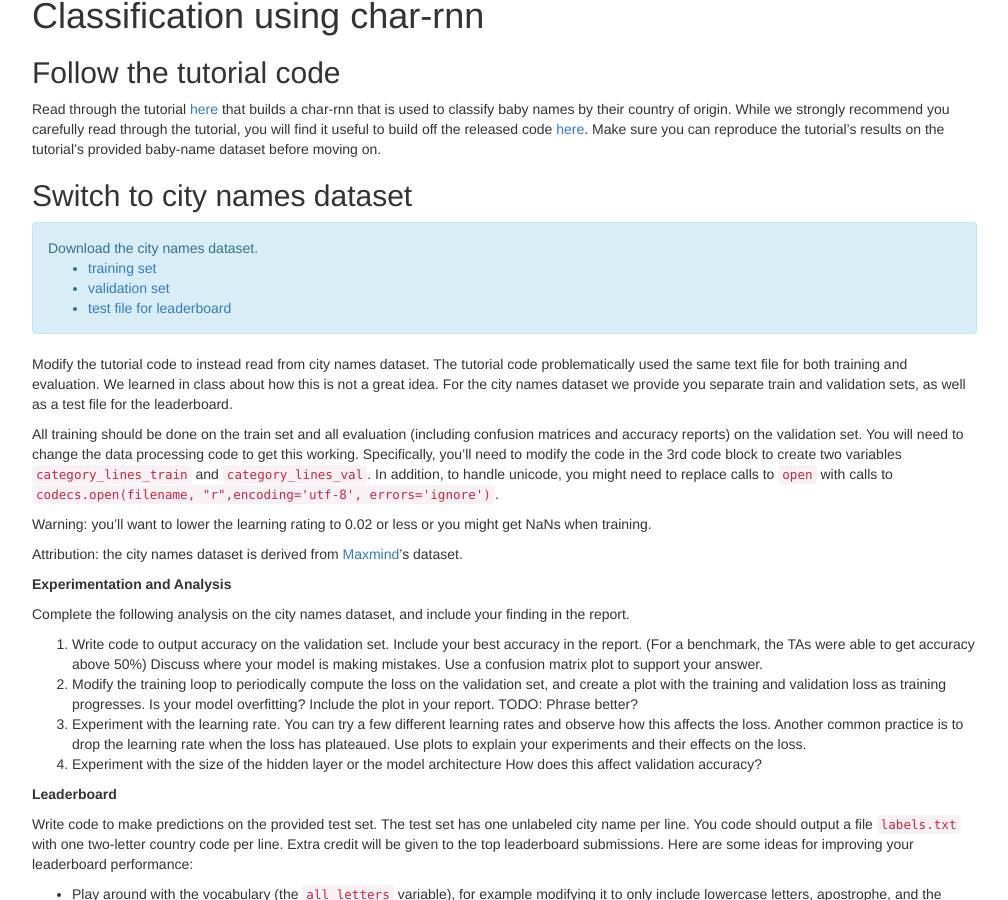
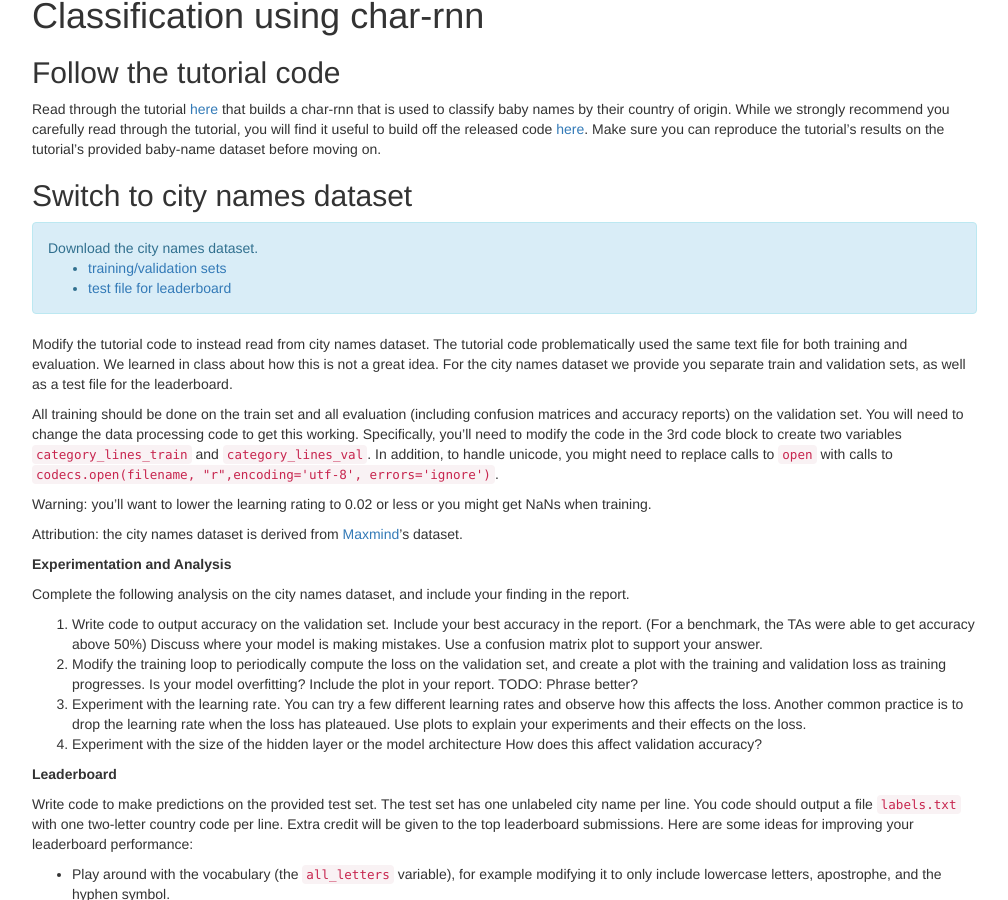
Before and after one commit to computational-linguistics-class/computational-linguistics-class.github.io, a Jekyll site: the page built from assignment5.md, in a window 1280 px wide and 900 px high, scrolled down 7619 px. Shown: the whole window, without its empty margins (233-1241 px from the left). Built offline with Jekyll 4.4.1, drawn with Linux system fonts in a browser that asks for light colours; nearby versions of some CDN libraries; formulas are drawn with MathJax 3; a script that is not in the unit is left out.

Commit message:
updated text

```diff
--- a/assignment5.md
+++ b/assignment5.md
@@ -452,9 +452,8 @@ Read through the tutorial [here](http://pytorch.org/tutorials/intermediate/char_
 
 <div class="alert alert-info" markdown="1">
 Download the city names dataset.
-* [training set](downloads/hw5/train.zip)
-* [validation set](downloads/hw5/val.zip)
-* [test file for leaderboard](downloads/hw5/test.txt)
+* [training/validation sets](downloads/hw5/cities.zip)
+* [test file for leaderboard](downloads/hw5/test_data.zip)
 </div>
 
 Modify the tutorial code to instead read from city names dataset. The tutorial code problematically used the same text file for both training and evaluation. We learned in class about how this is not a great idea. For the city names dataset we provide you separate train and validation sets, as well as a test file for the leaderboard.
```
